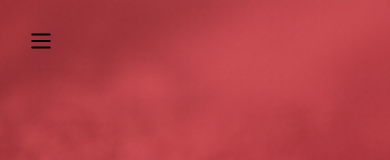
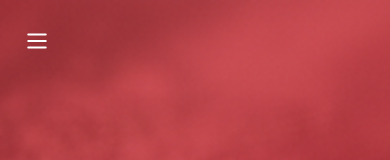
Before and after one commit to RenukaBerad/GNN_Ecommerce, a React (Vite) app: page / in a window 390 px wide. Shown: the top 160 px of the page. Built offline with nearby package versions, Linux system fonts and the light colour scheme; the HTML template or start-up script is replaced by a standard one.

Commit message:
Fixed the mobile view

```diff
--- a/src/components/Navbar.tsx
+++ b/src/components/Navbar.tsx
@@ -54,7 +54,7 @@ const Navbar = () => {
           Call Now
         </a>
       </div>
-      <nav className="fixed top-5 left-0 right-0 z-40 flex justify-start md:justify-center items-start px-1">
+      <nav className="fixed top-5 left-0 right-0 z-40 flex justify-between md:justify-center items-center px-4">
         <div
           className="hidden md:flex w-full max-w-[700px] bg-cream rounded-full px-4 py-1 items-center shadow-lg gap-4"
           style={{ fontFamily: "Matter, sans-serif" }}
@@ -111,26 +111,24 @@ const Navbar = () => {
               ),
             )}
           </div>
-
-          {/* ================= Mobile Menu Button ================= */}
-          <button
-            className="md:hidden text-black p-1"
-            onClick={() => setIsOpen(!isOpen)}
-          >
-            {isOpen ? <X size={24} /> : <Menu size={24} />}
-          </button>
         </div>
 
         {/* ================= Mobile Menu ================= */}
         {/* ================= Mobile Hamburger Only ================= */}
         <button
-          className="md:hidden text-black p-2 ml-4"
+          className=" md:hidden
+    fixed
+    top-5
+    left-4
+    z-50
+    text-white
+    p-2"
           onClick={() => setIsOpen(!isOpen)}
         >
           {isOpen ? <X size={26} /> : <Menu size={26} />}
         </button>
         {isOpen && (
-          <div className="fixed inset-0 top-[100px] z-40 bg-cream/95 backdrop-blur-md p-4 md:hidden">
+          <div className="fixed inset-0 top-[80px] z-40 bg-cream/95 backdrop-blur-md p-4 md:hidden">
             <div className="flex flex-col space-y-5 items-center pt-8">
               {navLinks.map((link) =>
                 link.children ? (
```
